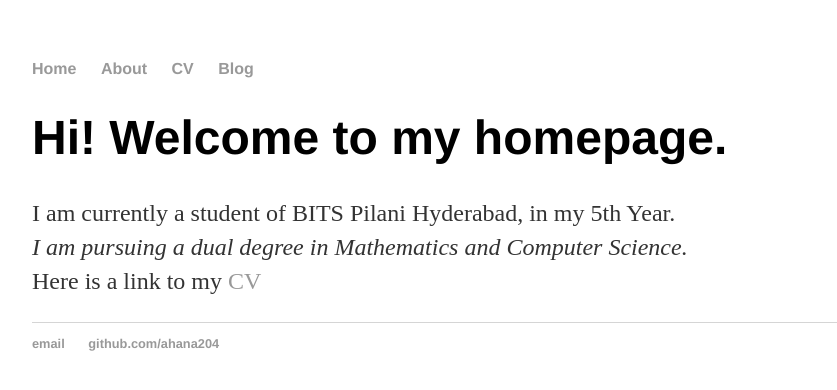
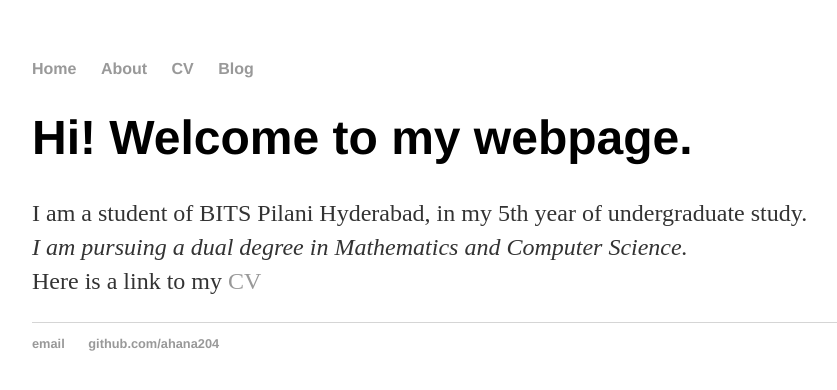
Before and after one commit to ahana204/ahana204.github.io, a Jekyll site: the page built from index.html, in a window 1280 px wide. Shown: the top 390 px of the page, without its empty margins (160-997 px from the left). Built offline with Jekyll 4.4.1, drawn with Linux system fonts in a browser that asks for light colours.

Commit message:
Update index.html
Added the default html file link using the Jekyll framework.

```diff
--- a/index.html
+++ b/index.html
@@ -1,32 +1,10 @@
-<!DOCTYPE html>
-<html>
-	<head>
-		<title>Ahana Ghosh</title>
-		<!-- link to main stylesheet -->
-		<link rel="stylesheet" type="text/css" href="/css/main.css">
-	</head>
-	<body>
-		<nav>
-    		<ul>
-        		<li><a href="/">Home</a></li>
-	        	<li><a href="/about">About</a></li>
-        		<li><a href="/cv">CV</a></li>
-        		<li><a href="/blog">Blog</a></li>
-    		</ul>
-		</nav>
-		<div class="container">
-    		<div class="blurb">
-        		<h1>Hi! Welcome to my homepage.</h1>
-				<p>I am currently a student of BITS Pilani Hyderabad, in my 5th Year.<br>
-				<em>I am pursuing a dual degree in Mathematics and Computer Science.</em><br>
-				 Here is a link to my <a href="/about">CV</a></p>
-    		</div><!-- /.blurb -->
-		</div><!-- /.container -->
-		<footer>
-    		<ul>
-        		<li><a href="mailto:ahana204@gmail.com">email</a></li>
-        		<li><a href="https://github.com/ahana204">github.com/ahana204</a></li>
-			</ul>
-		</footer>
-	</body>
-</html>
+---
+layout: default
+title: Ahana Ghosh
+---
+<div class="blurb">
+	<h1>Hi! Welcome to my webpage.</h1>
+	<p>I am a student of BITS Pilani Hyderabad, in my 5th year of undergraduate study.<br>
+	<em>I am pursuing a dual degree in Mathematics and Computer Science.</em><br>
+	Here is a link to my <a href="/CV">CV</a></p>
+</div><!-- /.blurb -->
```
